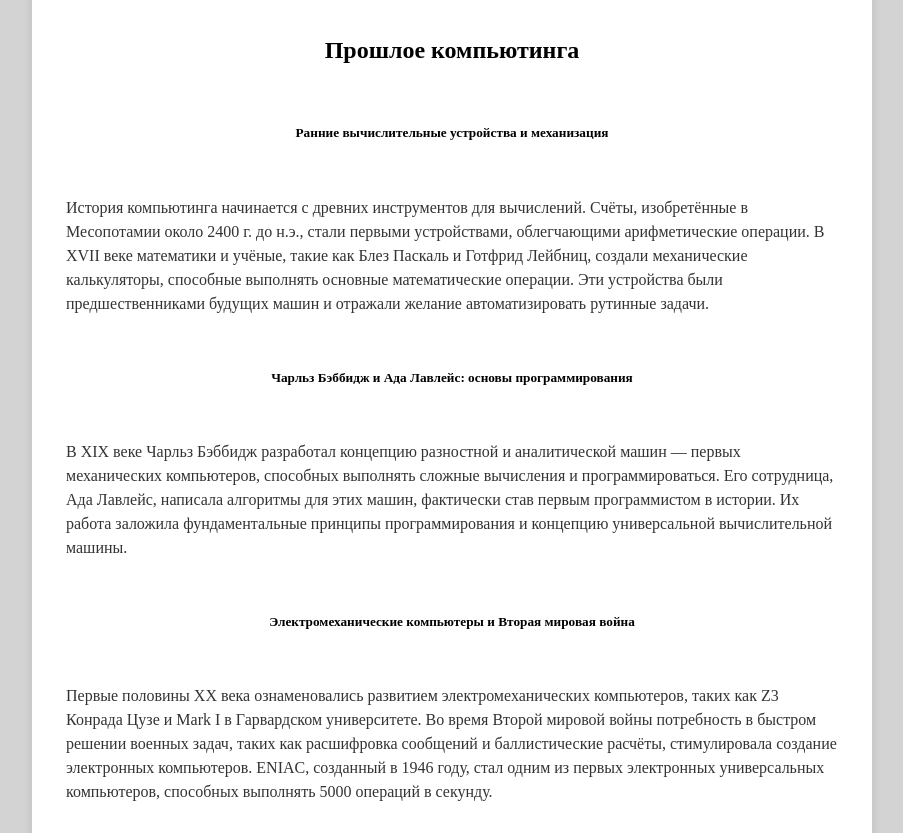
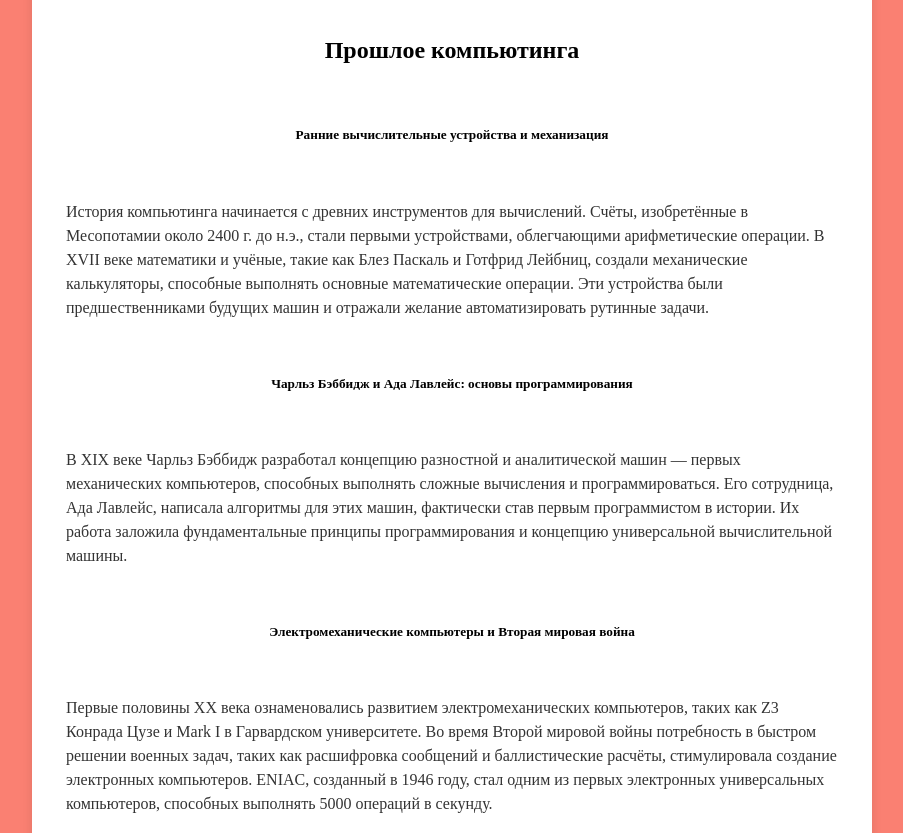
Before and after one commit to MutchTime/Don, a plain HTML site: page index.html in a window 1280 px wide. Shown: the part 1339-2172 px from the top of the page, without its empty margins (188-1091 px from the left). Drawn offline with Linux system fonts and the light colour scheme.

Commit message:
Update index.html

```diff
--- a/index.html
+++ b/index.html
@@ -9,7 +9,7 @@
             font-family: Times New Roman, sans-serif;
             margin: 0;
             padding: 0;
-            background-color: #D3D3D3;
+            background-color: #FA8072;
         }
         header {
             color: #000000;
@@ -54,7 +54,7 @@
         }
      h5 {
             color: #000000;
-            padding: 18px;
+            padding: 20px;
            font-family: Times New Roman;
             text-align: center;
             line-height: 1.2;
```
